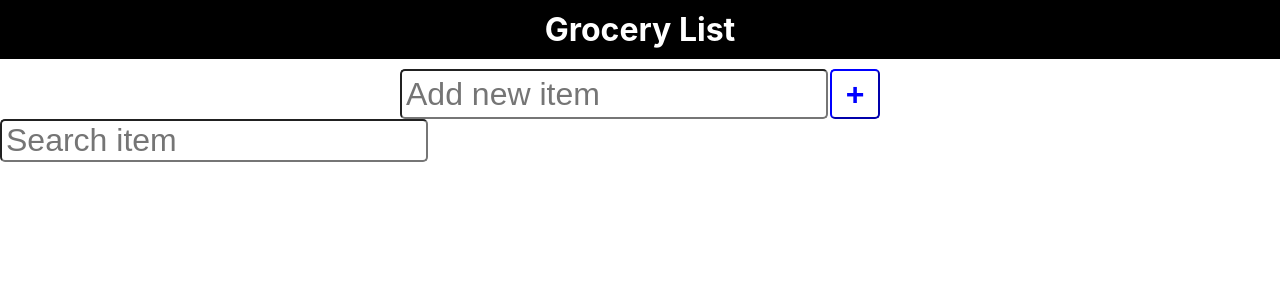
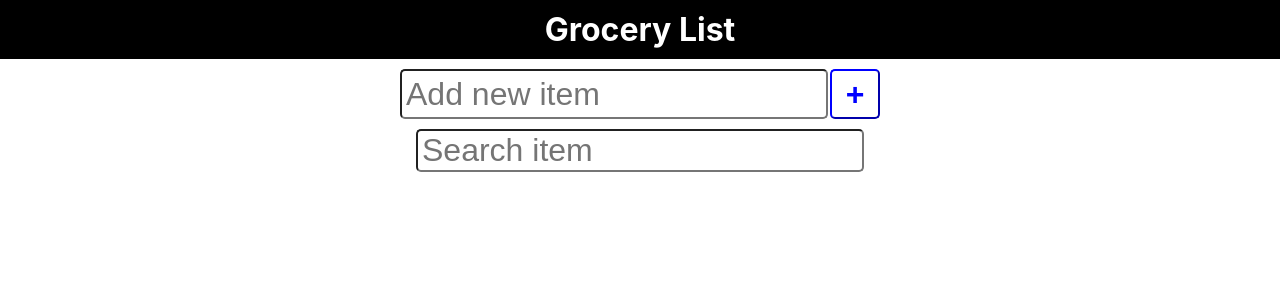
Before and after one commit to gabrielmribeiro9235/grocery-list, a JavaScript app: page / in a window 1280 px wide. Shown: the top 300 px of the page. Built offline with nearby package versions, Linux system fonts and the light colour scheme; the HTML template or start-up script is replaced by a standard one.

Commit message:
style: add style to SearchItem component

```diff
--- a/src/index.css
+++ b/src/index.css
@@ -61,3 +61,13 @@ button:hover {
 button:active {
   transform: scale(0.94);
 }
+
+.SearchItem {
+  margin-top: 10px;
+  display: flex;
+  justify-content: center;
+}
+
+.SearchItem input {
+  width: 440px;
+}
```
